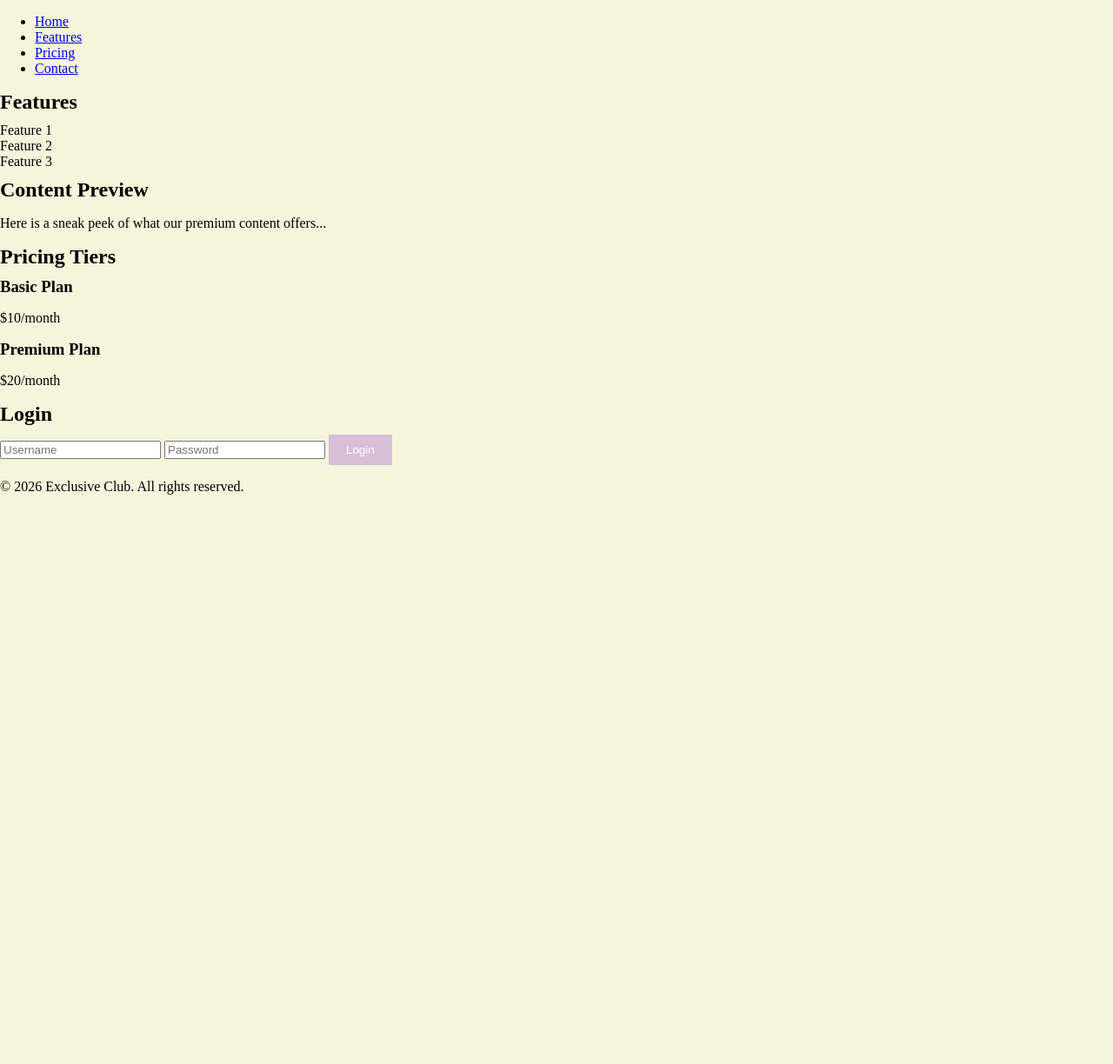
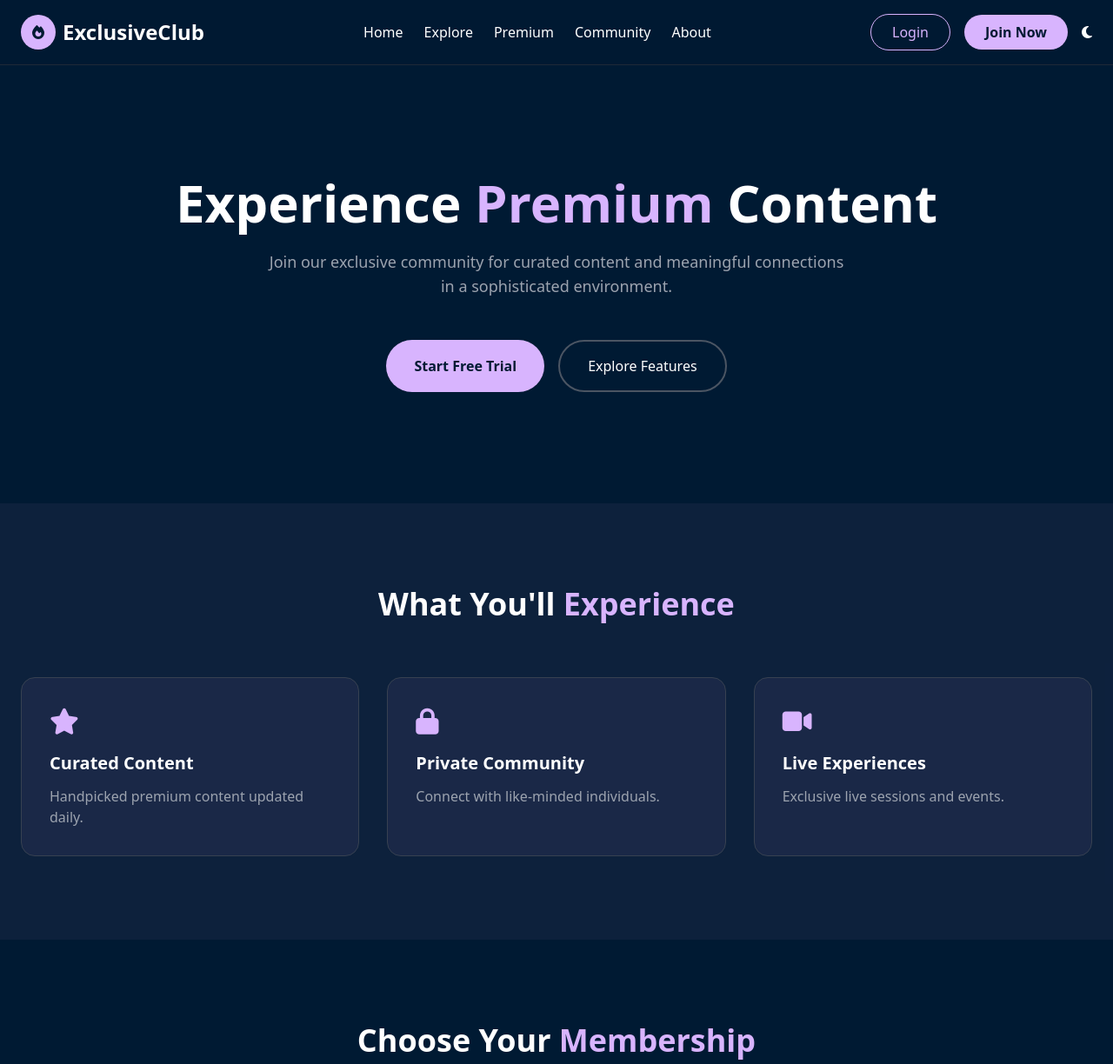
Before and after one commit to Carloshsm22/Site, a website: page index.html in a window 1280 px wide. Shown: the top 1224 px of the page at 87% size. Before the commit the page ends 800 px from the top, so only its background shows below. Drawn offline with nearby package versions, Linux system fonts and the light colour scheme.

Commit message:
Update index.html for premium content layout

```diff
--- a/index.html
+++ b/index.html
@@ -3,56 +3,97 @@
 <head>
     <meta charset="UTF-8">
     <meta name="viewport" content="width=device-width, initial-scale=1.0">
-    <title>Exclusive Club Premium Website</title>
-    <link rel="stylesheet" href="styles.css">
+    <title>Exclusive Club | Premium Content</title>
+    <script src="https://cdn.tailwindcss.com"></script>
+    <link rel="stylesheet" href="https://cdnjs.cloudflare.com/ajax/libs/font-awesome/6.4.0/css/all.min.css">
 </head>
-<body>
-    <header>
-        <nav>
-            <ul>
-                <li><a href="#">Home</a></li>
-                <li><a href="#features">Features</a></li>
-                <li><a href="#pricing">Pricing</a></li>
-                <li><a href="#contact">Contact</a></li>
-            </ul>
+<body class="bg-[#001a33] text-white">
+    <!-- Header -->
+    <header class="sticky top-0 z-40 bg-[#001a33]/80 backdrop-blur border-b border-gray-800">
+        <nav class="container mx-auto px-6 py-4 flex items-center justify-between">
+            <div class="flex items-center space-x-2">
+                <div class="w-10 h-10 rounded-full bg-[#d8b4fe] flex items-center justify-center">
+                    <i class="fas fa-fire text-[#001a33]"></i>
+                </div>
+                <h1 class="text-2xl font-bold">ExclusiveClub</h1>
+            </div>
+            <div class="hidden md:flex items-center space-x-6">
+                <a href="#" class="hover:text-[#d8b4fe]">Home</a>
+                <a href="#" class="hover:text-[#d8b4fe]">Explore</a>
+                <a href="#" class="hover:text-[#d8b4fe]">Premium</a>
+                <a href="#" class="hover:text-[#d8b4fe]">Community</a>
+                <a href="#" class="hover:text-[#d8b4fe]">About</a>
+            </div>
+            <div class="hidden md:flex gap-4 items-center">
+                <button class="px-6 py-2 border border-[#d8b4fe] text-[#d8b4fe] rounded-full">Login</button>
+                <button class="px-6 py-2 bg-[#d8b4fe] text-[#001a33] rounded-full font-semibold">Join Now</button>
+                <i class="fas fa-moon cursor-pointer"></i>
+            </div>
         </nav>
     </header>
-    <main>
-        <section id="features">
-            <h2>Features</h2>
-            <div class="features-grid">
-                <div class="feature-item">Feature 1</div>
-                <div class="feature-item">Feature 2</div>
-                <div class="feature-item">Feature 3</div>
+
+    <!-- Hero -->
+    <section class="py-32 text-center px-6">
+        <h2 class="text-6xl font-bold mb-6">Experience <span class="text-[#d8b4fe]">Premium</span> Content</h2>
+        <p class="text-lg text-gray-400 mb-12 max-w-2xl mx-auto">Join our exclusive community for curated content and meaningful connections in a sophisticated environment.</p>
+        <div class="flex gap-4 justify-center flex-wrap">
+            <button class="px-8 py-4 bg-[#d8b4fe] text-[#001a33] rounded-full font-semibold">Start Free Trial</button>
+            <button class="px-8 py-4 border-2 border-gray-600 text-white rounded-full">Explore Features</button>
+        </div>
+    </section>
+
+    <!-- Features -->
+    <section class="py-24 px-6 bg-[#1a2847]/50">
+        <div class="container mx-auto">
+            <h3 class="text-4xl font-bold text-center mb-16">What You'll <span class="text-[#d8b4fe]">Experience</span></h3>
+            <div class="grid md:grid-cols-3 gap-8">
+                <div class="bg-[#1a2847] p-8 rounded-2xl border border-gray-700">
+                    <i class="fas fa-star text-3xl text-[#d8b4fe] mb-4"></i>
+                    <h4 class="text-xl font-semibold mb-3">Curated Content</h4>
+                    <p class="text-gray-400">Handpicked premium content updated daily.</p>
+                </div>
+                <div class="bg-[#1a2847] p-8 rounded-2xl border border-gray-700">
+                    <i class="fas fa-lock text-3xl text-[#d8b4fe] mb-4"></i>
+                    <h4 class="text-xl font-semibold mb-3">Private Community</h4>
+                    <p class="text-gray-400">Connect with like-minded individuals.</p>
+                </div>
+                <div class="bg-[#1a2847] p-8 rounded-2xl border border-gray-700">
+                    <i class="fas fa-video text-3xl text-[#d8b4fe] mb-4"></i>
+                    <h4 class="text-xl font-semibold mb-3">Live Experiences</h4>
+                    <p class="text-gray-400">Exclusive live sessions and events.</p>
+                </div>
             </div>
-        </section>
-        <section id="content-preview">
-            <h2>Content Preview</h2>
-            <p>Here is a sneak peek of what our premium content offers...</p>
-        </section>
-        <section id="pricing">
-            <h2>Pricing Tiers</h2>
-            <div class="pricing-tier">
-                <h3>Basic Plan</h3>
-                <p>$10/month</p>
+        </div>
+    </section>
+
+    <!-- Pricing -->
+    <section class="py-24 px-6">
+        <div class="container mx-auto">
+            <h3 class="text-4xl font-bold text-center mb-16">Choose Your <span class="text-[#d8b4fe]">Membership</span></h3>
+            <div class="grid md:grid-cols-3 gap-8 max-w-5xl mx-auto">
+                <div class="bg-[#1a2847] p-8 rounded-2xl border border-gray-700">
+                    <h4 class="text-2xl font-bold mb-4">Basic</h4>
+                    <p class="text-4xl mb-6 font-bold">$9.99<span class="text-gray-400 text-lg">/mo</span></p>
+                    <button class="w-full py-3 border border-[#d8b4fe] text-[#d8b4fe] rounded-lg">Choose Plan</button>
+                </div>
+                <div class="bg-[#1a2847] p-8 rounded-2xl border-2 border-[#d8b4fe] relative">
+                    <div class="absolute -top-4 left-1/2 -translate-x-1/2 bg-[#d8b4fe] text-[#001a33] px-4 py-1 rounded-full text-sm font-bold">Most Popular</div>
+                    <h4 class="text-2xl font-bold mb-4">Premium</h4>
+                    <p class="text-4xl mb-6 font-bold">$24.99<span class="text-gray-400 text-lg">/mo</span></p>
+                    <button class="w-full py-3 bg-[#d8b4fe] text-[#001a33] rounded-lg font-semibold">Choose Plan</button>
+                </div>
+                <div class="bg-[#1a2847] p-8 rounded-2xl border border-gray-700">
+                    <h4 class="text-2xl font-bold mb-4">VIP</h4>
+                    <p class="text-4xl mb-6 font-bold">$49.99<span class="text-gray-400 text-lg">/mo</span></p>
+                    <button class="w-full py-3 border border-[#d8b4fe] text-[#d8b4fe] rounded-lg">Choose Plan</button>
+                </div>
             </div>
-            <div class="pricing-tier">
-                <h3>Premium Plan</h3>
-                <p>$20/month</p>
-            </div>
-        </section>
-        <section id="authentication">
-            <h2>Login</h2>
-            <form>
-                <input type="text" placeholder="Username" required>
-                <input type="password" placeholder="Password" required>
-                <button type="submit">Login</button>
-            </form>
-        </section>
-    </main>
-    <footer>
-        <p>© 2026 Exclusive Club. All rights reserved.</p>
+        </div>
+    </section>
+
+    <!-- Footer -->
+    <footer class="bg-[#1a2847] border-t border-gray-800 py-12 text-center text-gray-400">
+        <p>&copy; 2024 Exclusive Club. All rights reserved.</p>
     </footer>
-    <script src="script.js"></script>
 </body>
 </html>
```
